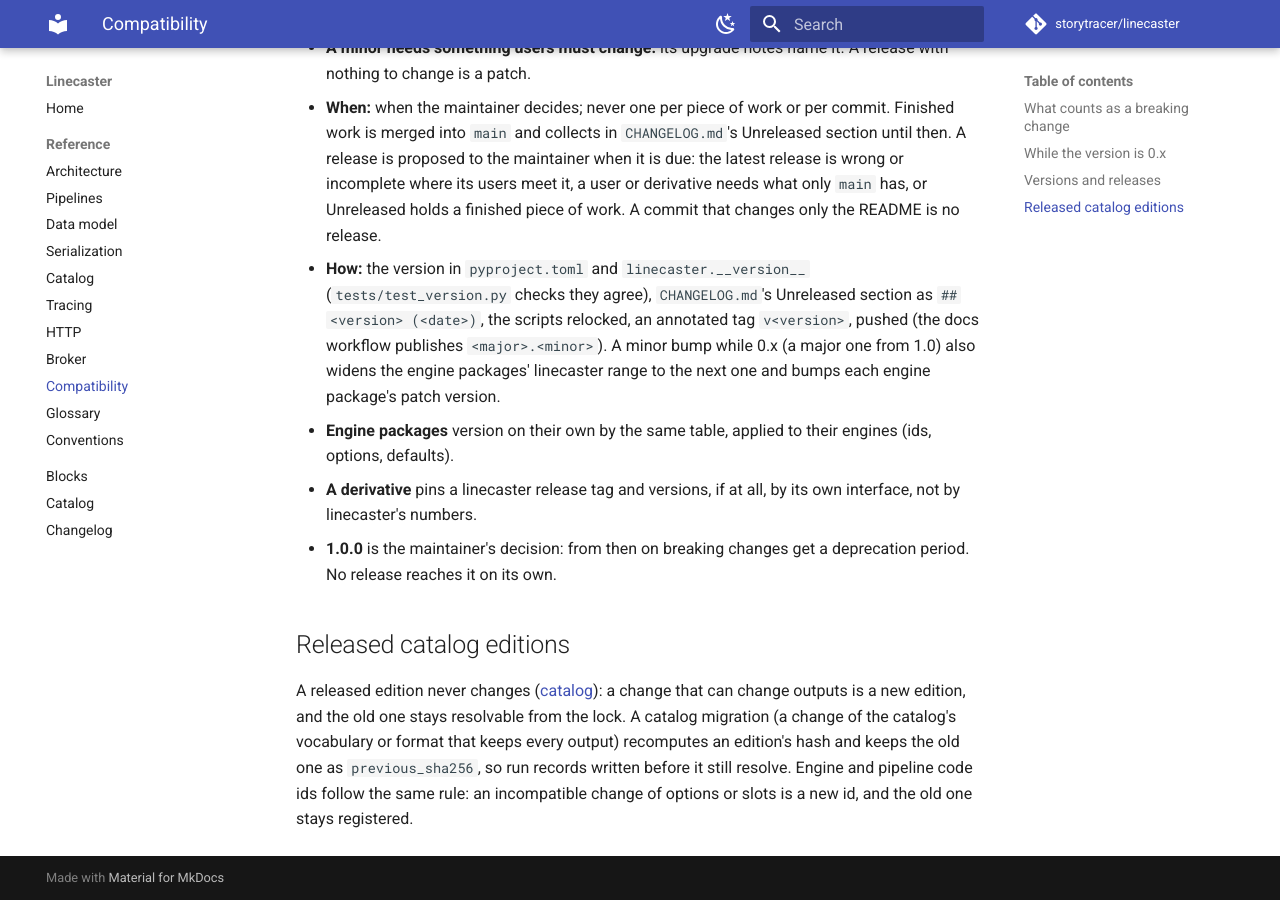
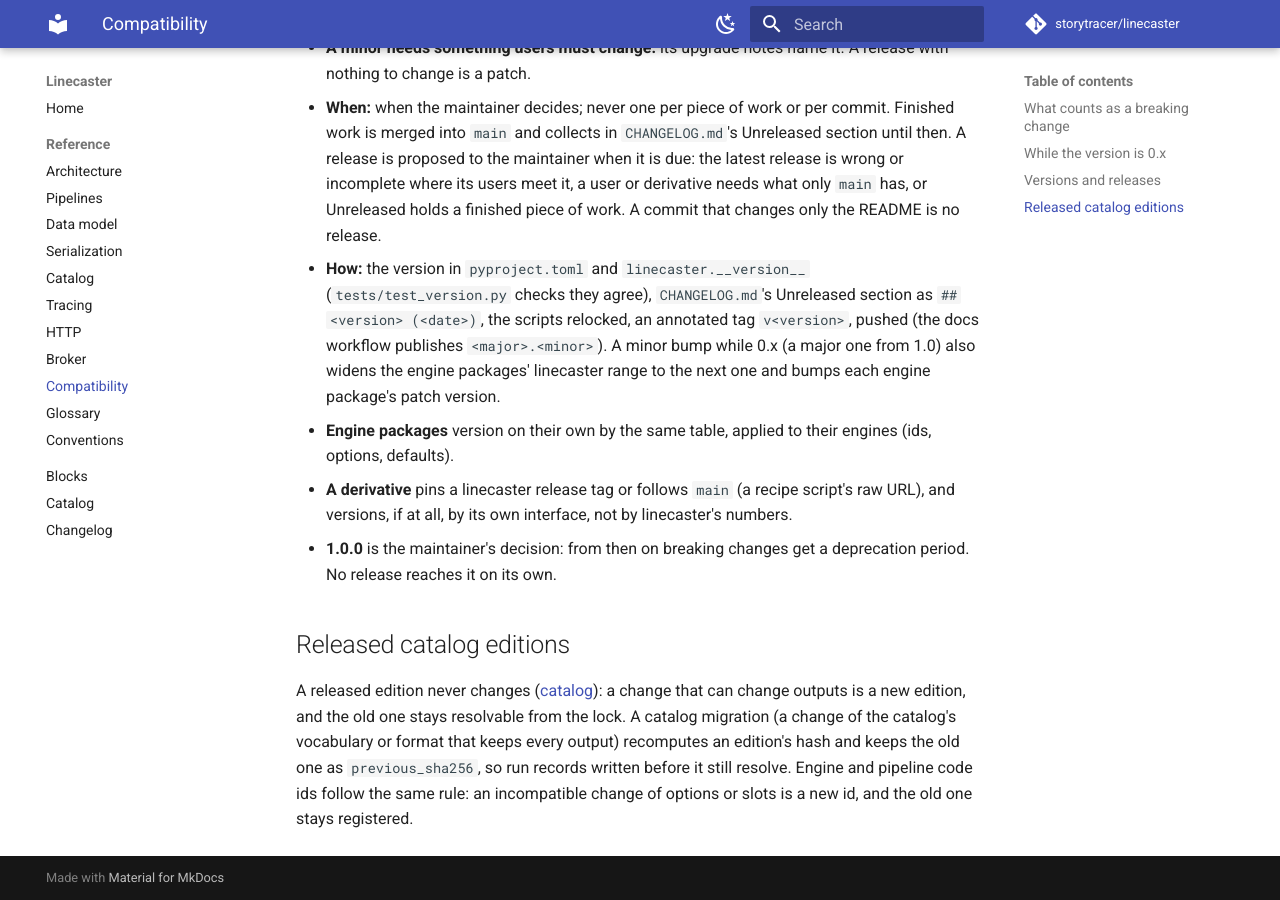
Before and after one commit to storytracer/linecaster, an MkDocs documentation site: the page built from docs/reference/compatibility.md, in a window 1280 px wide and 900 px high, scrolled down 1887 px. Built offline with MkDocs 1.6.1 and Material for MkDocs 9.7.7, drawn with Linux system fonts in a browser that asks for light colours; comment, search, counter and statistics services are not loaded; the version menu is left out.

Commit message:
compatibility: a derivative may follow main
Co-Authored-By: Claude Opus 5.5 <noreply@anthropic.com>

```diff
--- a/docs/reference/compatibility.md
+++ b/docs/reference/compatibility.md
@@ -56,8 +56,8 @@ A release bumps by its largest change; patches are the rule. Ranges such as the
   `v<version>`, pushed (the docs workflow publishes `<major>.<minor>`). A minor bump while 0.x (a major one from 1.0)
   also widens the engine packages' linecaster range to the next one and bumps each engine package's patch version.
 - **Engine packages** version on their own by the same table, applied to their engines (ids, options, defaults).
-- **A derivative** pins a linecaster release tag and versions, if at all, by its own interface, not by linecaster's
-  numbers.
+- **A derivative** pins a linecaster release tag or follows `main` (a recipe script's raw URL), and versions, if at
+  all, by its own interface, not by linecaster's numbers.
 - **1.0.0** is the maintainer's decision: from then on breaking changes get a deprecation period. No release reaches
   it on its own.
 
```
